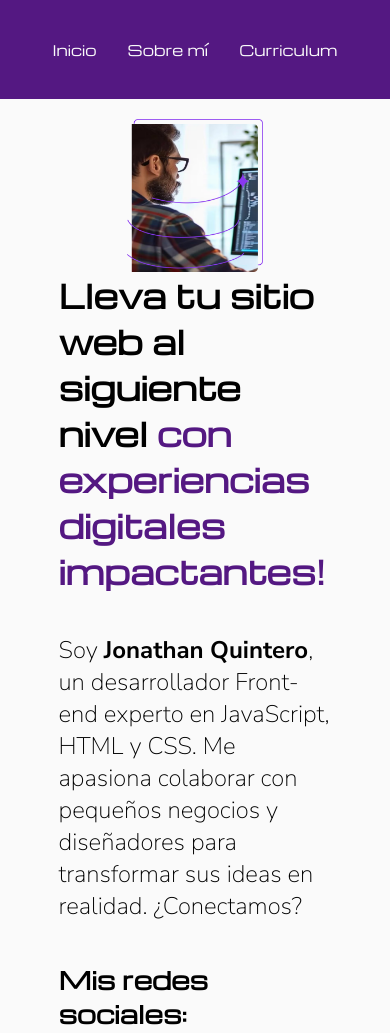
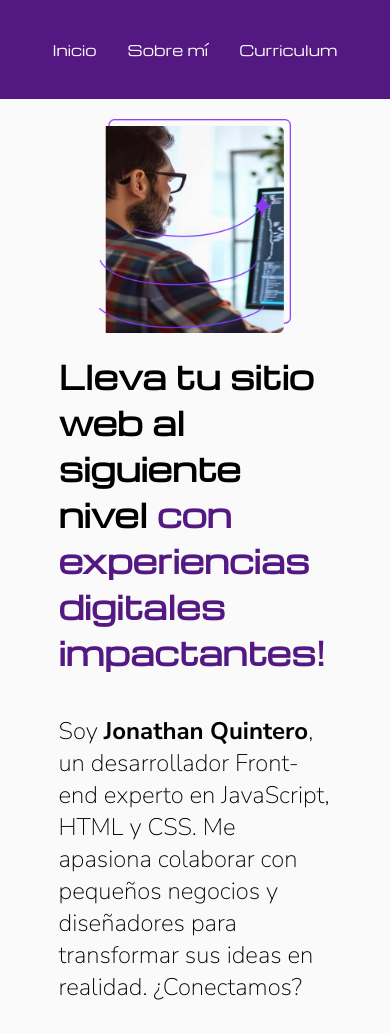
Before and after one commit to Joulxd/portafolio, a plain HTML site: page index.html in a window 390 px wide. Shown: the top 1033 px of the page. Drawn offline with nearby package versions, Linux system fonts and the light colour scheme.

Commit message:
Add files via upload

```diff
--- a/styles/styles.css
+++ b/styles/styles.css
@@ -133,7 +133,7 @@ background-color:var(--color-hover);
 
 
 .presentacion_imagen{
-    width: 50%;
+    width: 70%;
 }
 
 .footer{
@@ -153,6 +153,7 @@ background-color:var(--color-hover);
     }
     .presentacion{
         flex-direction: column-reverse;
+        gap: 20px;
     }
     .header_menu{
         justify-content: center;
```
